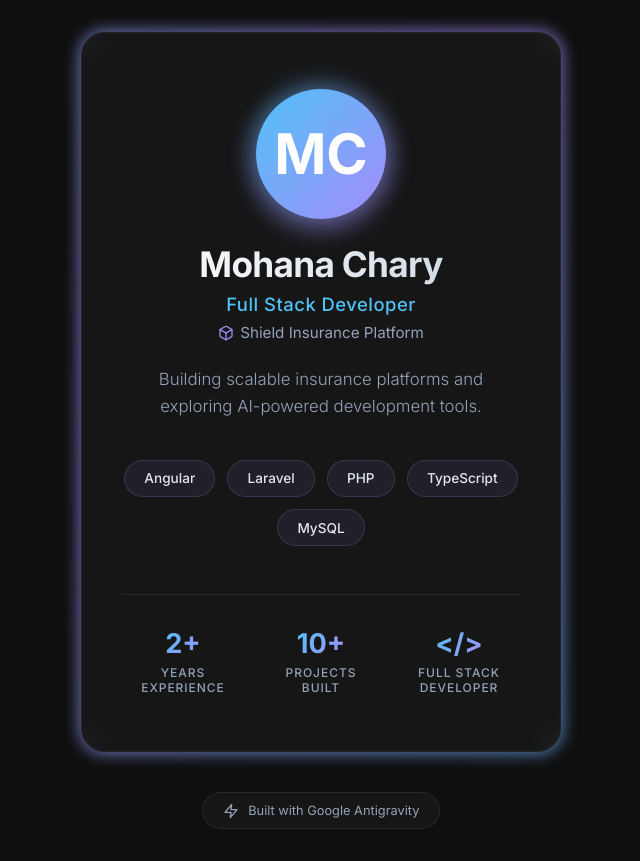
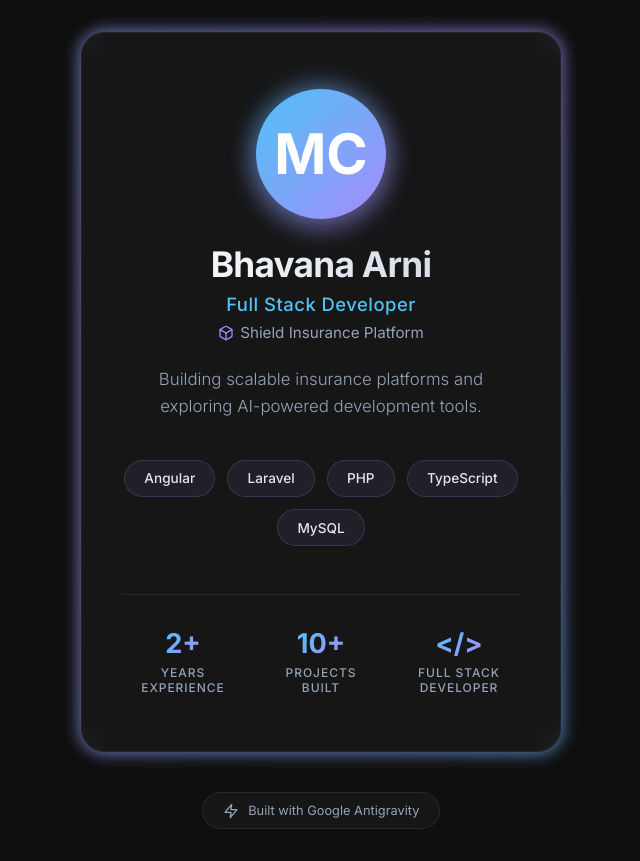
Before and after one commit to bhavana1818/my-demo-site, a plain HTML site: page index.html in a window 1280 px wide. Shown: the whole page, without its empty margins (319-959 px from the left). Drawn offline with Linux system fonts and the light colour scheme.

Commit message:
Update the profile detilas

```diff
--- a/index.html
+++ b/index.html
@@ -336,7 +336,7 @@
                     <div class="avatar">MC</div>
                 </div>
 
-                <h1>Mohana Chary</h1>
+                <h1>Bhavana Arni</h1>
                 <div class="role">Full Stack Developer</div>
 
                 <div class="company">
```
